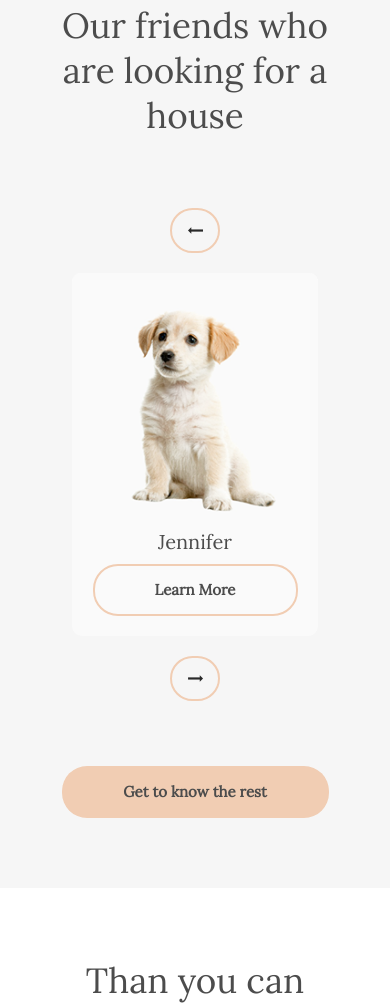
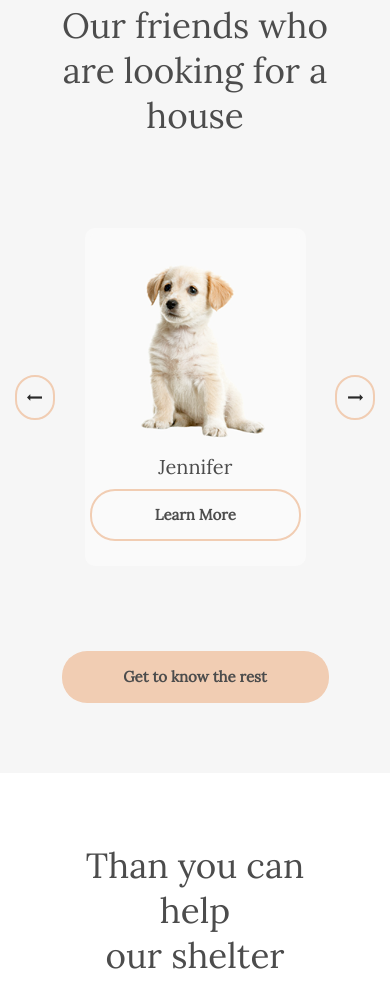
Before and after one commit to labCap/site5, a plain HTML site: page index.html in a window 390 px wide. Shown: the part 1946-2954 px from the top of the page. Drawn offline with nearby package versions, Linux system fonts and the light colour scheme.

Commit message:
!update bagfix!

```diff
--- a/css/media.css
+++ b/css/media.css
@@ -52,13 +52,12 @@
 
     .pets__items {
         display: flex;
-        flex-direction: column;
         align-items: center;
     }
 
     .pets-item {
-
-        margin: 20px 57px;
+        padding: 5px;
+        margin: 20px 30px;
     }
 
     .donation__inner {
@@ -72,4 +71,8 @@
     .footer__inner {
         display: block;
     }
+
+    .pets-item__btn {
+        width: auto;
+    }
 }
```
